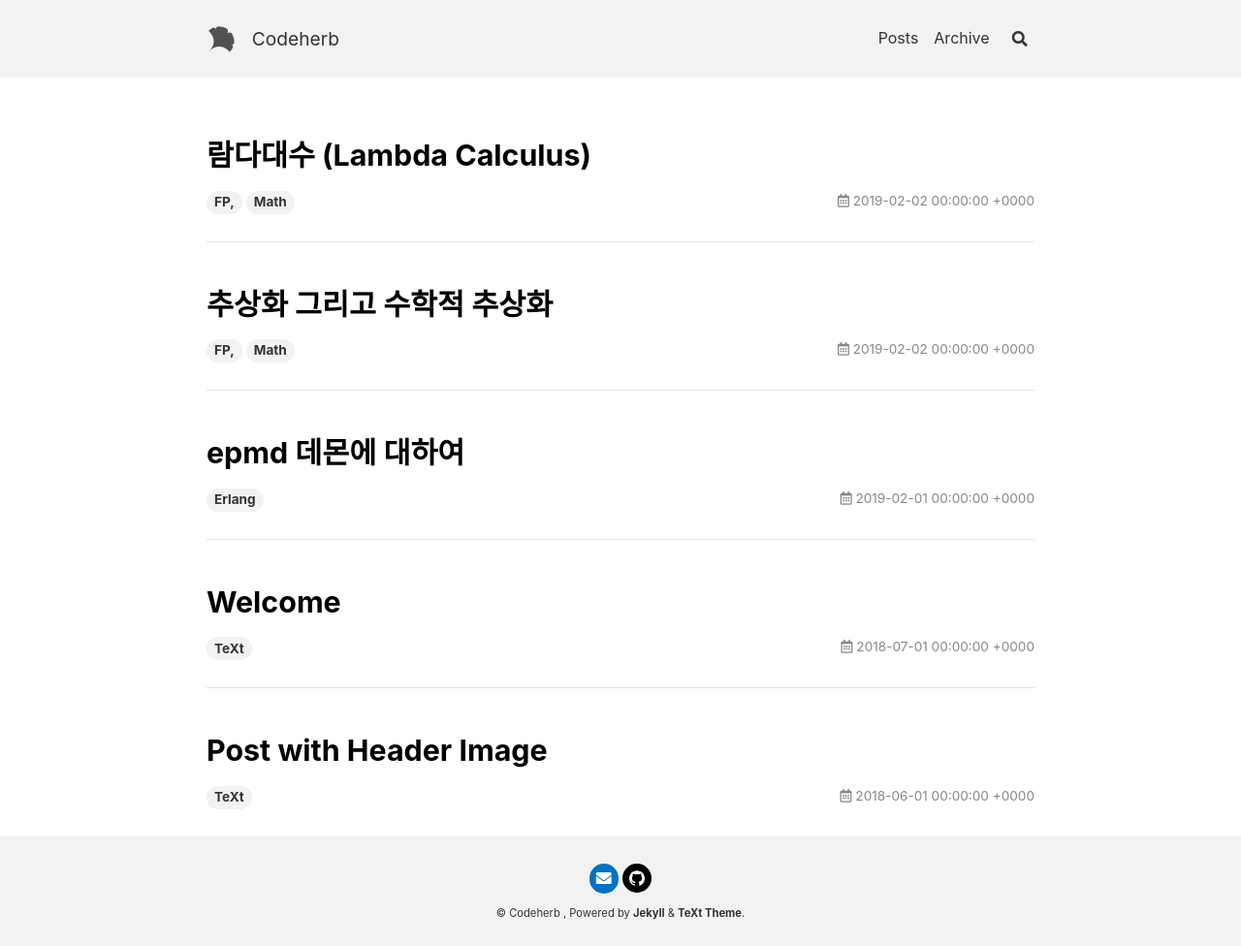
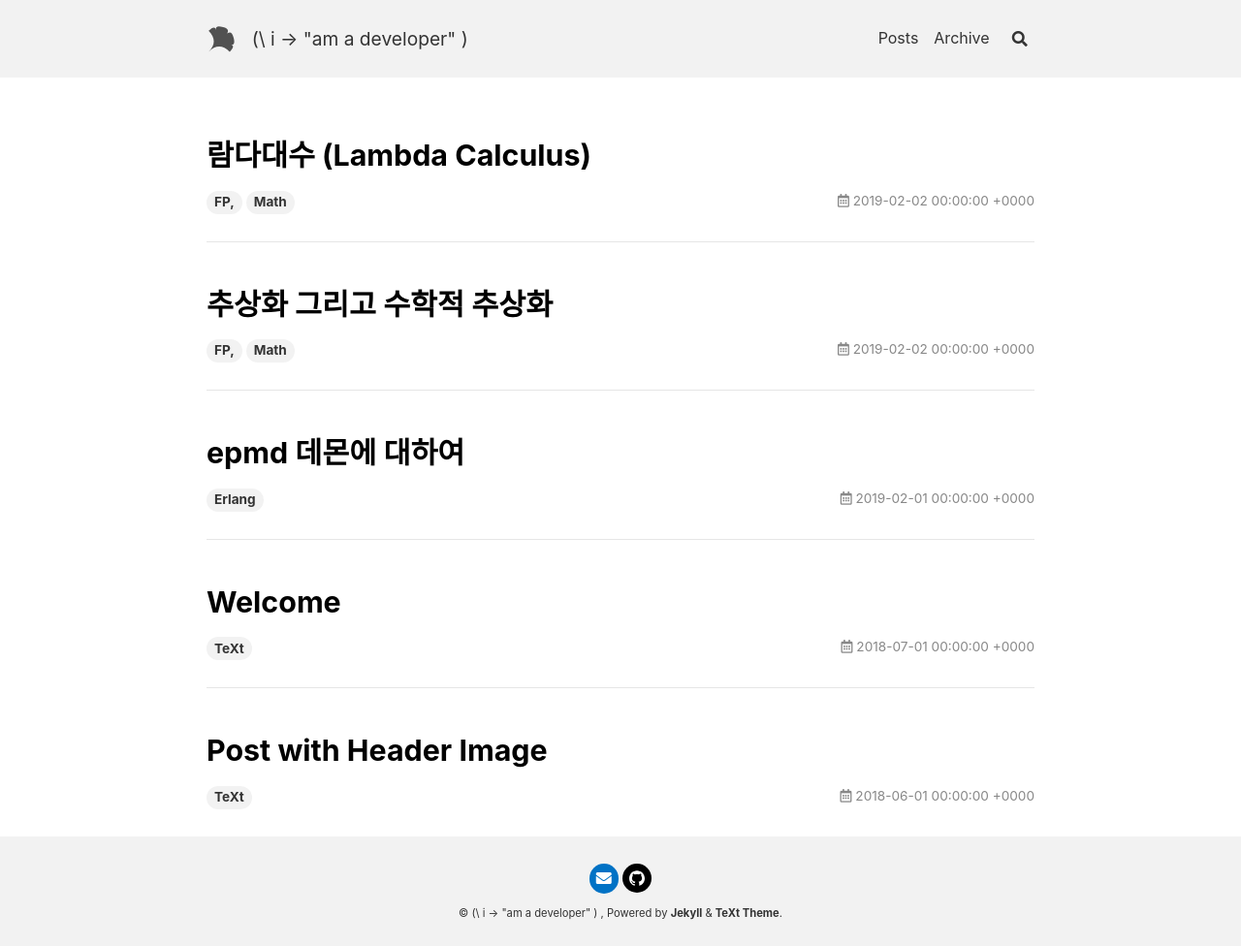
Before and after one commit to codeherb/codeherb.github.com, a Jekyll site: the page built from index.html, in a window 1280 px wide. Shown: the whole page at 97% size. Built offline with Jekyll 4.4.1, drawn with Linux system fonts in a browser that asks for light colours; nearby versions of some CDN libraries; the list of posts is cut into pages by our own code.

Commit message:
Update _config.yml

```diff
--- a/_config.yml
+++ b/_config.yml
@@ -20,7 +20,7 @@
 highlight_theme: default # "default" (default), "tomorrow", "tomorrow-night", "tomorrow-night-eighties", "tomorrow-night-blue", "tomorrow-night-bright"
 url     : https://codeherb.github.io # the base hostname & protocol for your site e.g. https://www.someone.com
 baseurl : # does not include hostname
-title   : Codeherb
+title   : (\ i -> "am a developer" )
 description: > # this means to ignore newlines until "Language & timezone"
   Yakcho's Developer Story
 
```
